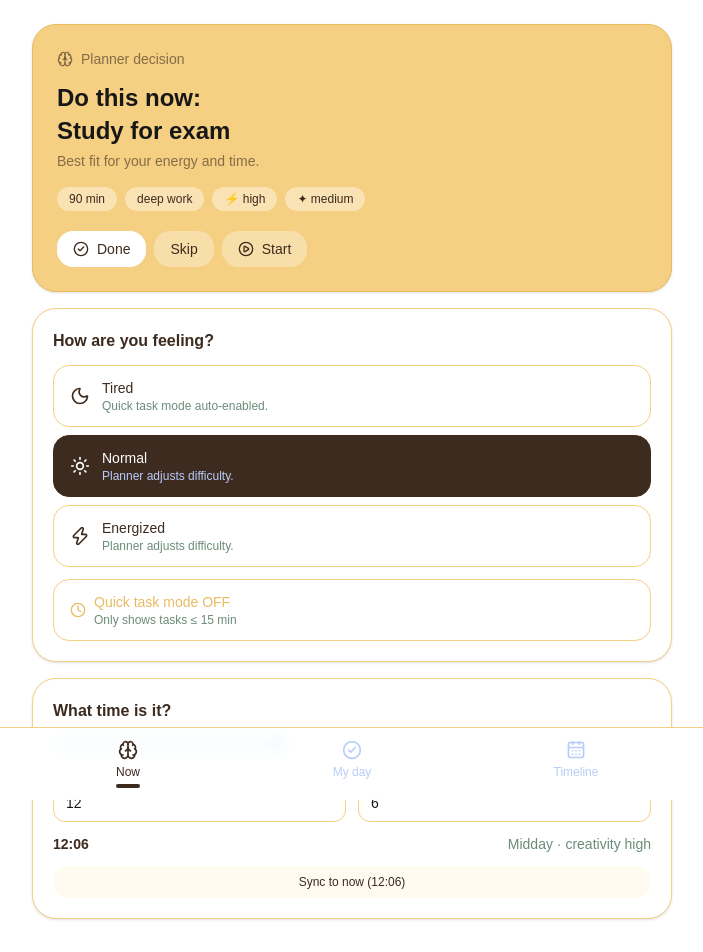
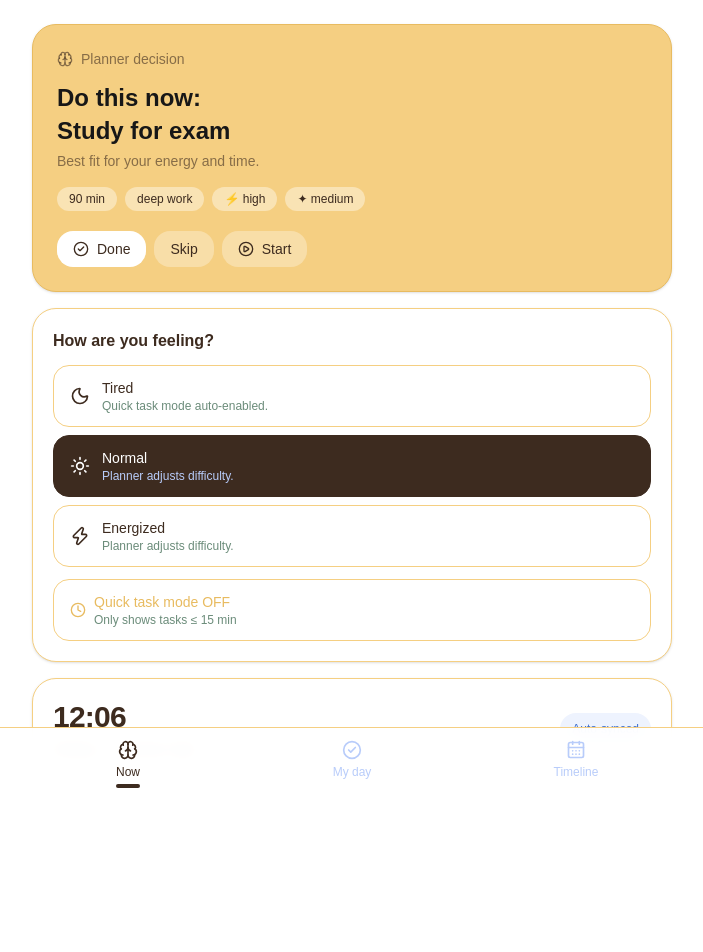
Before and after one commit to gabrielatassia24-web/Energy-planner, a Next.js app: page / in a window 1280 px wide. Shown: the top 952 px of the page, without its empty margins (288-991 px from the left). After the commit the page ends 876 px from the top, so only its background shows below. Built offline with nearby package versions, Linux system fonts and the light colour scheme.

Commit message:
auto-sync time to device clock

```diff
--- a/app/EnergySchedulerMVP.tsx
+++ b/app/EnergySchedulerMVP.tsx
@@ -141,8 +141,6 @@ const LEARNING_MIN_EVENTS = 3;
 const SK_TASKS    = "planner-tasks-v3";
 const SK_EVENTS   = "planner-fixed-events-v2";
 const SK_ENERGY   = "planner-energy-v1";
-const SK_HOUR     = "planner-hour-v1";
-const SK_MINUTE   = "planner-minute-v1";
 const SK_SKIPPED  = "planner-skipped-v1";
 const SK_LEARNING = "planner-learning-v1";
 const SK_LOG      = "planner-log-v1";
@@ -612,8 +610,25 @@ export default function DayPlannerDecidesForYou() {
     const s = localStorage.getItem(SK_ENERGY);
     return (s === "tired" || s === "normal" || s === "energized") ? s : "normal";
   });
-  const [currentHour,    setCurrentHour]    = useState<number>(() => { const s = readStorage<number|null>(SK_HOUR,   null); return s ?? new Date().getHours(); });
-  const [currentMinute,  setCurrentMinute]  = useState<number>(() => { const s = readStorage<number|null>(SK_MINUTE, null); return s ?? new Date().getMinutes(); });
+  const [currentHour,   setCurrentHour]   = useState<number>(() => new Date().getHours());
+  const [currentMinute, setCurrentMinute] = useState<number>(() => new Date().getMinutes());
+
+  // Auto-sync to device clock every minute
+  React.useEffect(() => {
+    function tick() {
+      const now = new Date();
+      setCurrentHour(now.getHours());
+      setCurrentMinute(now.getMinutes());
+    }
+    // Align the first tick to the next whole minute
+    const msUntilNextMinute = (60 - new Date().getSeconds()) * 1000;
+    const timeout = setTimeout(() => {
+      tick();
+      const interval = setInterval(tick, 60_000);
+      return () => clearInterval(interval);
+    }, msUntilNextMinute);
+    return () => clearTimeout(timeout);
+  }, []);
   const [skippedTaskIds, setSkippedTaskIds] = useState<string[]>(() => readStorage<string[]>(SK_SKIPPED, []));
   const [learningMap,    setLearningMap]    = useState<LearningMap>(() => readStorage<LearningMap>(SK_LEARNING, {}));
   const [taskLog,        setTaskLog]        = useState<TaskLogEntry[]>(() => readStorage<TaskLogEntry[]>(SK_LOG, []));
@@ -675,8 +690,6 @@ export default function DayPlannerDecidesForYou() {
   function persistTasks(next: Task[])            { setTasks(next);          writeStorage(SK_TASKS,    next); }
   function persistEvents(next: FixedEvent[])     { setFixedEvents(next);    writeStorage(SK_EVENTS,   next); }
   function persistEnergy(next: EnergyStateValue) { setEnergyStateValue(next); writeStorage(SK_ENERGY, next); }
-  function persistHour(next: number)             { setCurrentHour(next);    writeStorage(SK_HOUR,     next); }
-  function persistMinute(next: number)           { setCurrentMinute(next);  writeStorage(SK_MINUTE,   next); }
   function persistSkipped(next: string[])        { setSkippedTaskIds(next); writeStorage(SK_SKIPPED,  next); }
   function persistLearning(next: LearningMap)    { setLearningMap(next);    writeStorage(SK_LEARNING, next); }
 
@@ -723,8 +736,6 @@ export default function DayPlannerDecidesForYou() {
     persistEnergy(val);
     setQuickMode(val === "tired");
   }
-
-  function syncToNow() { const n = new Date(); persistHour(n.getHours()); persistMinute(n.getMinutes()); }
 
   // ── Task modal helpers ────────────────────────────────────────────────────────
   function openAddTaskModal() {
@@ -972,28 +983,20 @@ export default function DayPlannerDecidesForYou() {
           </button>
         </div>
 
-        {/* Time picker */}
+        {/* Auto time display */}
         <div className="rounded-3xl border border-[#F5CF82] bg-[#FFFFFF] p-5 shadow-sm">
-          <h2 className="text-base font-semibold text-[#3D2B1F]">What time is it?</h2>
-          <div className="mt-3 space-y-3">
-            <input type="range" min="6" max="22" value={currentHour} onChange={(e) => persistHour(Number(e.target.value))} className="w-full" />
-            <div className="grid grid-cols-2 gap-3">
-              <div>
-                <label className="mb-1 block text-xs text-[#6B8C7A]">Hour</label>
-                <input className={inputCls} type="number" min={6} max={22} value={currentHour} onChange={(e) => persistHour(Math.min(22, Math.max(6, Number(e.target.value))))} />
+          <div className="flex items-center justify-between">
+            <div>
+              <div className="text-3xl font-semibold text-[#3D2B1F] tracking-tight">
+                {formatTime(currentHour, currentMinute)}
               </div>
-              <div>
-                <label className="mb-1 block text-xs text-[#6B8C7A]">Minute</label>
-                <input className={inputCls} type="number" min={0} max={59} value={currentMinute} onChange={(e) => persistMinute(Math.min(59, Math.max(0, Number(e.target.value))))} />
+              <div className="mt-1 text-sm text-[#7A6050]">
+                {plan.segment.label} · creativity {plan.segment.creativity}
               </div>
             </div>
-            <div className="flex items-center justify-between text-sm">
-              <span className="font-semibold text-[#3D2B1F]">{formatTime(currentHour, currentMinute)}</span>
-              <span className="text-[#6B8C7A]">{plan.segment.label} · creativity {plan.segment.creativity}</span>
+            <div className="rounded-2xl bg-[#EEF3FE] px-3 py-2 text-xs text-[#4070CC] font-medium">
+              Auto-synced
             </div>
-            <button onClick={syncToNow} className={`${btnCls("ghost")} w-full text-xs`}>
-              Sync to now ({formatTime(new Date().getHours(), new Date().getMinutes())})
-            </button>
           </div>
         </div>
       </div>
```
